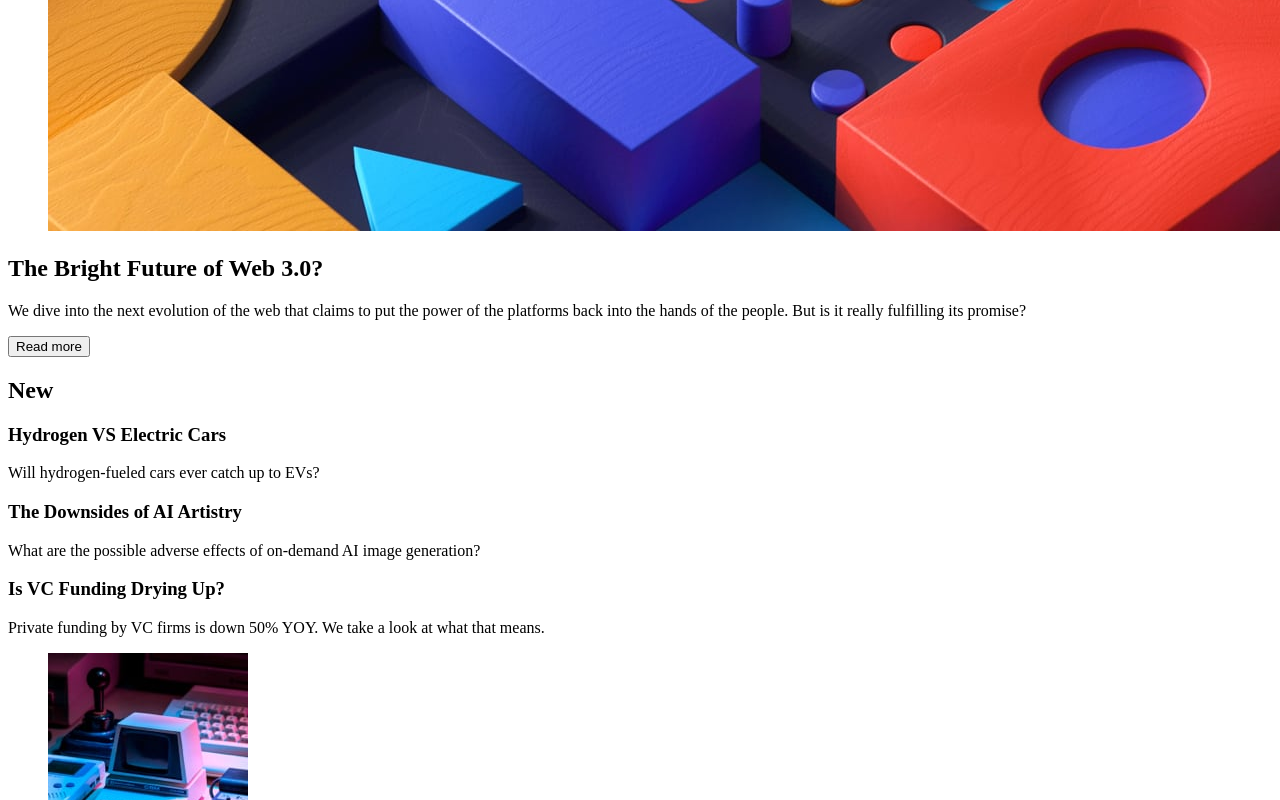
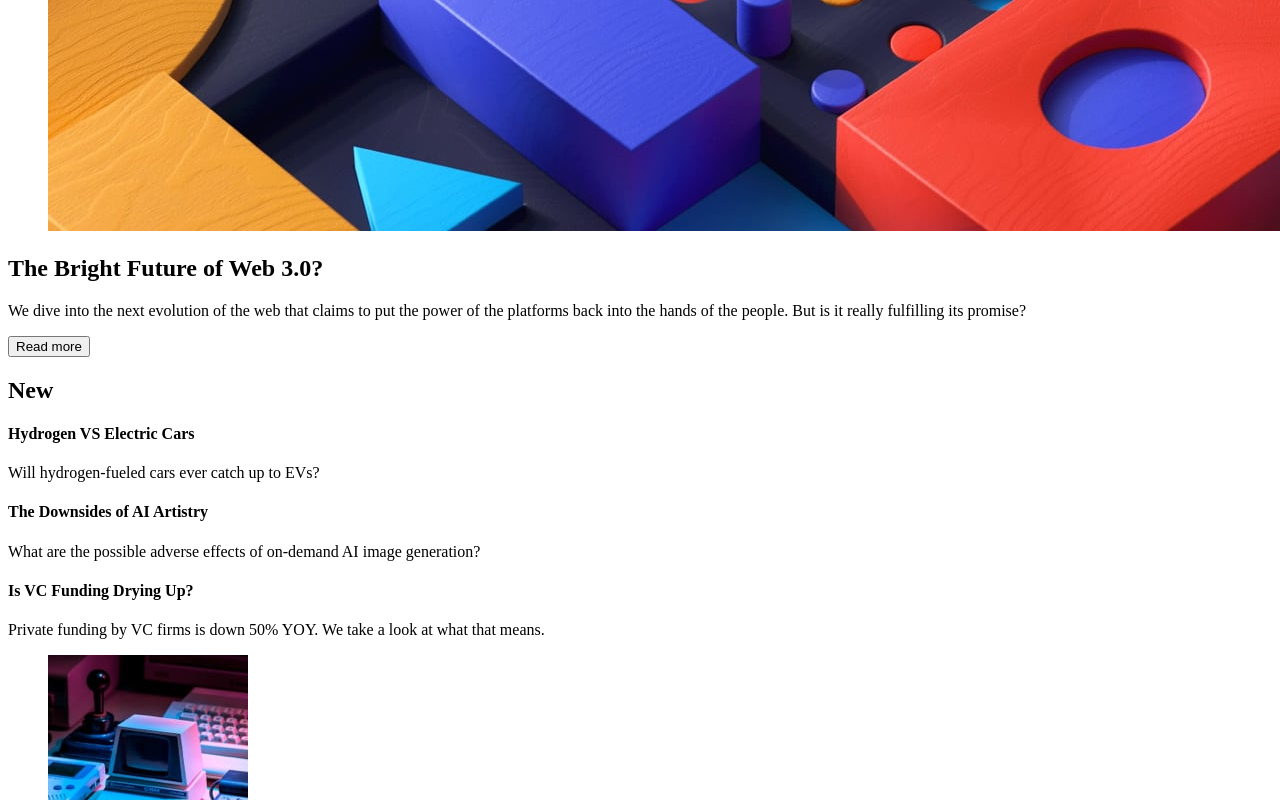
Before and after one commit to Heart-n-Soul/fem-news-homepage, a plain HTML site: page index.html in a window 1280 px wide. Shown: the part 555-1355 px from the top of the page. Drawn offline with Linux system fonts and the light colour scheme.

Commit message:
add slight changes to structure for styling

```diff
--- a/index.html
+++ b/index.html
@@ -12,6 +12,7 @@
       href="./assets/images/favicon-32x32.png"
     />
     <link rel="stylesheet" href="style.css" />
+
 
     <title>Frontend Mentor | News homepage</title>
   </head>
@@ -48,20 +49,22 @@
           <div class="main__subtext-container">
             <p class="main__p-text">We dive
               into the next evolution of the web that claims to put the power of the platforms back into the hands of the people. But is it really fulfilling its promise?</p>
-            <button class="main__btn">Read more</button>
+              <div class="main__btn-container">
+            <a href="#"><button class="main__btn" >Read more</button></a>
+            </div>
           </div>
         </div>
       </article>
       <aside class="aside">
         <h2 class="aside__heading">New</h2>
 
-        <h3 class="aside__subheading">Hydrogen VS Electric Cars</h3>
+        <h4 class="aside__subheading">Hydrogen VS Electric Cars</h4>
         <p class="aside__text-content aside__text-content--border">Will hydrogen-fueled cars
           ever catch up to EVs?</p>
-        <h3 class="aside__subheading">The Downsides of AI Artistry</h3>
+        <h4 class="aside__subheading">The Downsides of AI Artistry</h4>
         <p class="aside__text-content aside__text-content--border">What are the possible
           adverse effects of on-demand AI image generation?</p>
-        <h3 class="aside__subheading">Is VC Funding Drying Up?</h3>
+        <h4 class="aside__subheading">Is VC Funding Drying Up?</h4>
         <p class="aside__text-content">Private funding by VC firms is down 50% YOY. We take a look at what that means.</p>
       </aside>
     </main>
```
